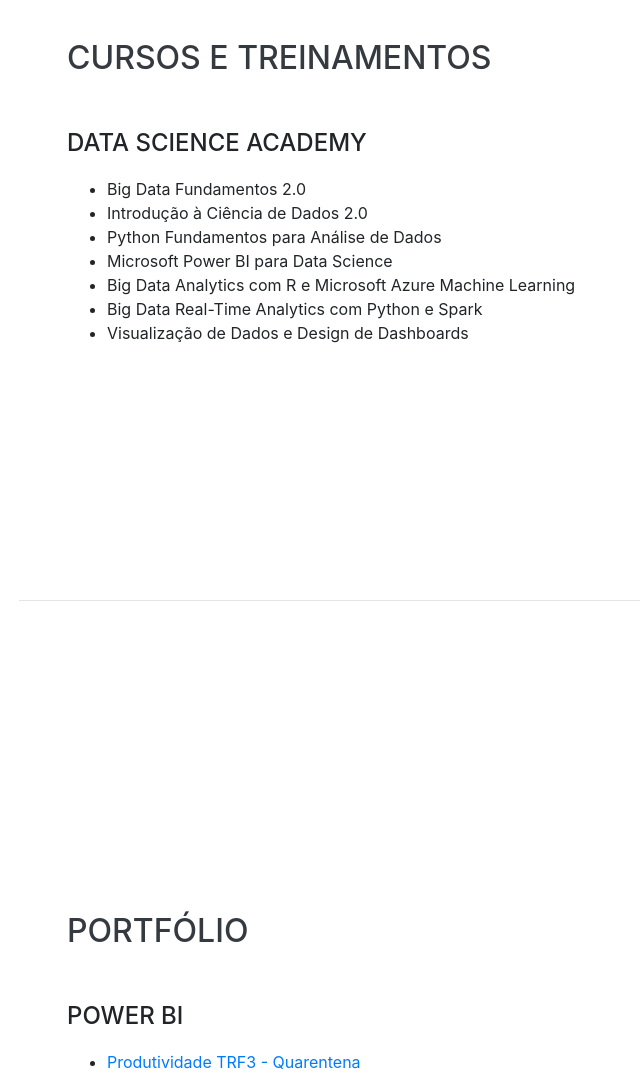
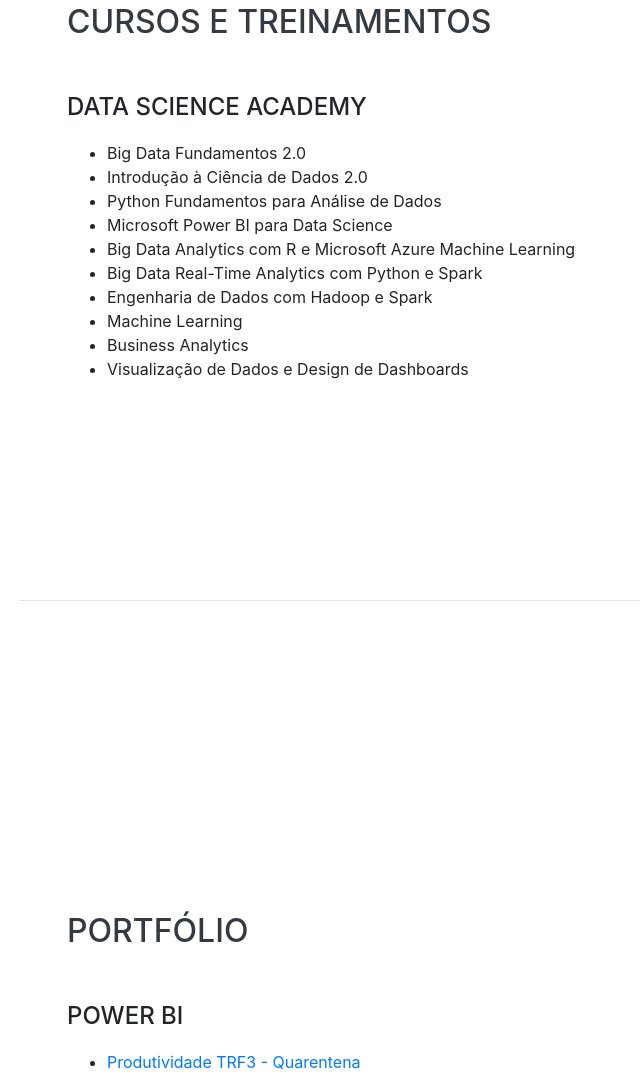
Before and after one commit to JPTiveron/jptiveron.github.io, a website with bundled scripts: page index.html in a window 1280 px wide. Shown: the part 3812-4897 px from the top of the page, without its empty margins (253-893 px from the left). Built offline with nearby package versions, Linux system fonts and the light colour scheme; a web font is replaced by a local one.

Commit message:
Adicionados cursos da FCD DSA

```diff
--- a/index.html
+++ b/index.html
@@ -239,6 +239,9 @@
                         <li>Microsoft Power BI para Data Science</li>
                         <li>Big Data Analytics com R e Microsoft Azure Machine Learning</li>
                         <li>Big Data Real-Time Analytics com Python e Spark</li>
+                        <li>Engenharia de Dados com Hadoop e Spark</li>
+                        <li>Machine Learning</li>
+                        <li>Business Analytics</li>
                         <li>Visualização de Dados e Design de Dashboards</li>
                     </ul>
             </div>
```
